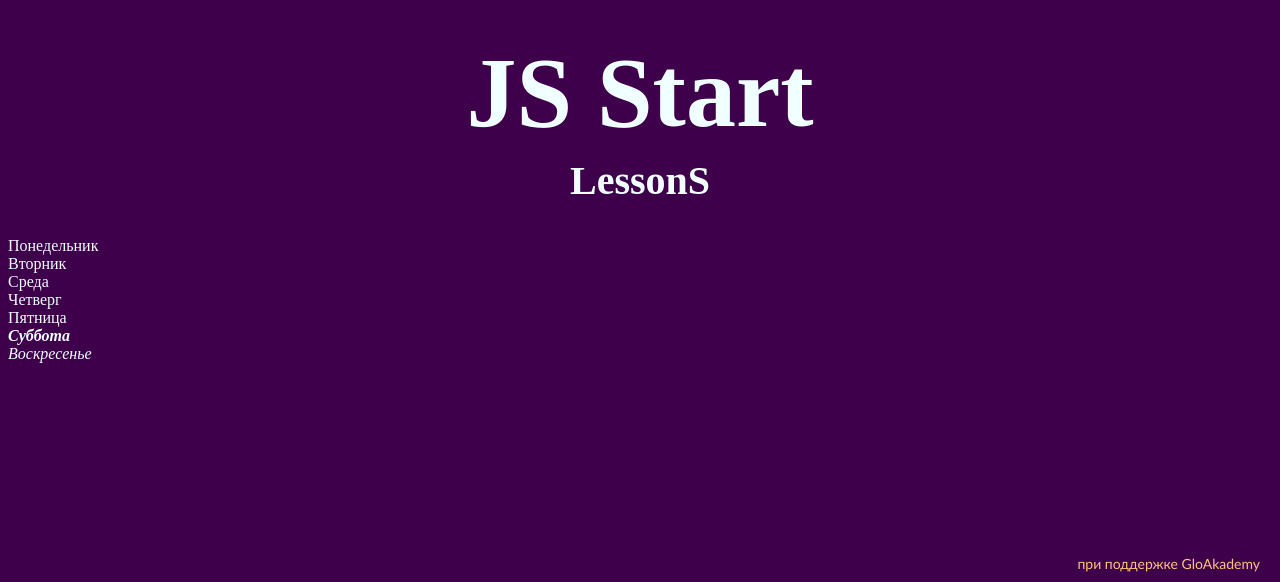
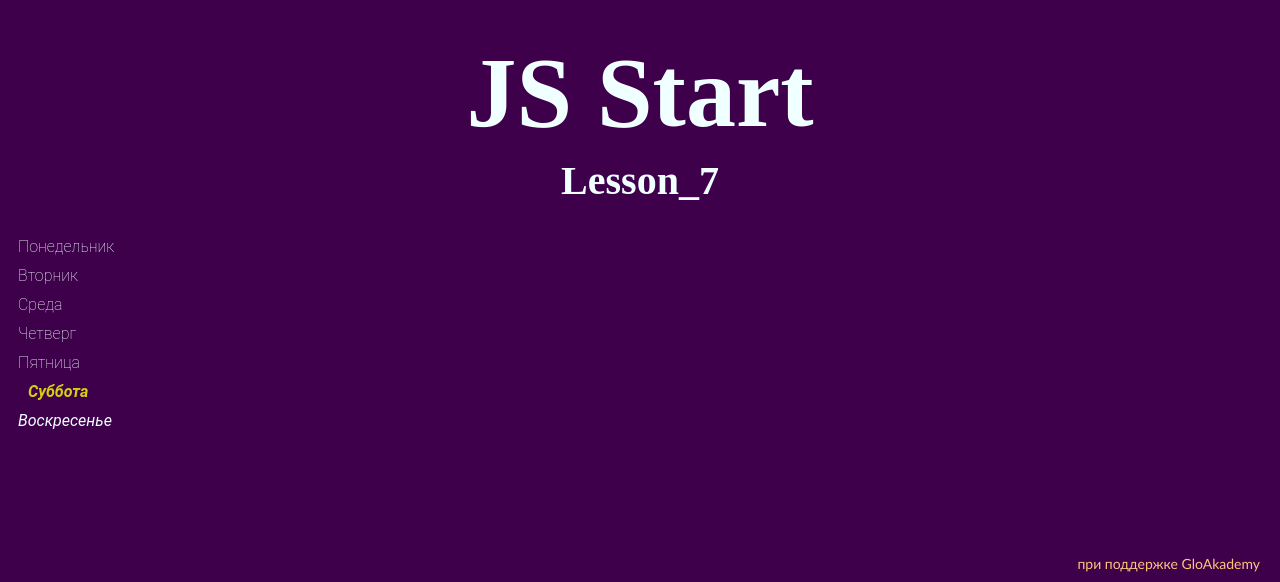
Before and after one commit to WebToStep/Hard-level-lessons, a plain HTML site: page index.html in a window 1280 px wide. Shown: the part 218-800 px from the top of the page. Drawn offline with Linux system fonts and the light colour scheme.

Commit message:
revisions

```diff
--- a/hard.js
+++ b/hard.js
@@ -1,29 +1,30 @@
 'use strict';
 const week = ['Понедельник', 'Вторник', 'Среда', 'Четверг', 'Пятница', 'Суббота', 'Воскресенье'];
-const day = document.getElementById('fordays');
 const todayDay = new Date();
-
-// console.log('ew Date(): ', new Date().getDay());
-
-
-
 
 
 const days = () => {
    week.forEach((item, i) => {
       let newdiv = document.createElement('div');
+
       if (i === +todayDay.getDay() - 1) {
-         newdiv.classList.add('today');
+         newdiv.style.color = '#d4d010';
+         newdiv.style.paddingLeft = '10px';
+         newdiv.style.fontWeight = '700';
+         newdiv.textContent = "week[i]";
+      }
+      if (item === 'Суббота' || item === 'Воскресенье') {
+         newdiv.style.fontFamily = 'Roboto';
+         newdiv.style.margin = '10px';
+         newdiv.style.fontStyle = 'italic';
+         newdiv.textContent = week[i];
+      } else {
+         newdiv.style.fontFamily = 'Roboto';
+         newdiv.style.margin = '10px';
+         newdiv.style.fontWeight = '100';
          newdiv.textContent = week[i];
       }
-      if (item == 'Суббота' || item == 'Воскресенье') {
-         newdiv.classList.add('italic');
-         newdiv.textContent = week[i];
-      } else {
-         newdiv.textContent = week[i];
-      }
-      day.appendChild(newdiv);
-
+      document.body.appendChild(newdiv);
    });
 };
-days();
+days(); // Вызываем функцию;
--- a/index.html
+++ b/index.html
@@ -4,14 +4,13 @@
    <meta charset="UTF-8">
    <meta http-equiv="X-UA-Compatible" content="IE=edge">
    <meta name="viewport" content="width=device-width, initial-scale=1.0">
-   <title>Calc project</title>
+   <title>Hard project</title>
    <script src="hard.js" defer></script>
    <link rel="stylesheet" href="./style.css">
 </head>
 <body>
    <h1>JS Start</h1>
-   <h2>LessonS</h2>
-   <div id="fordays"></div>
+   <h2>Lesson_7</h2>
    <a href="https://glo.academy/">при поддержке GloAkademy</a>
 </body>
 </html>
```
